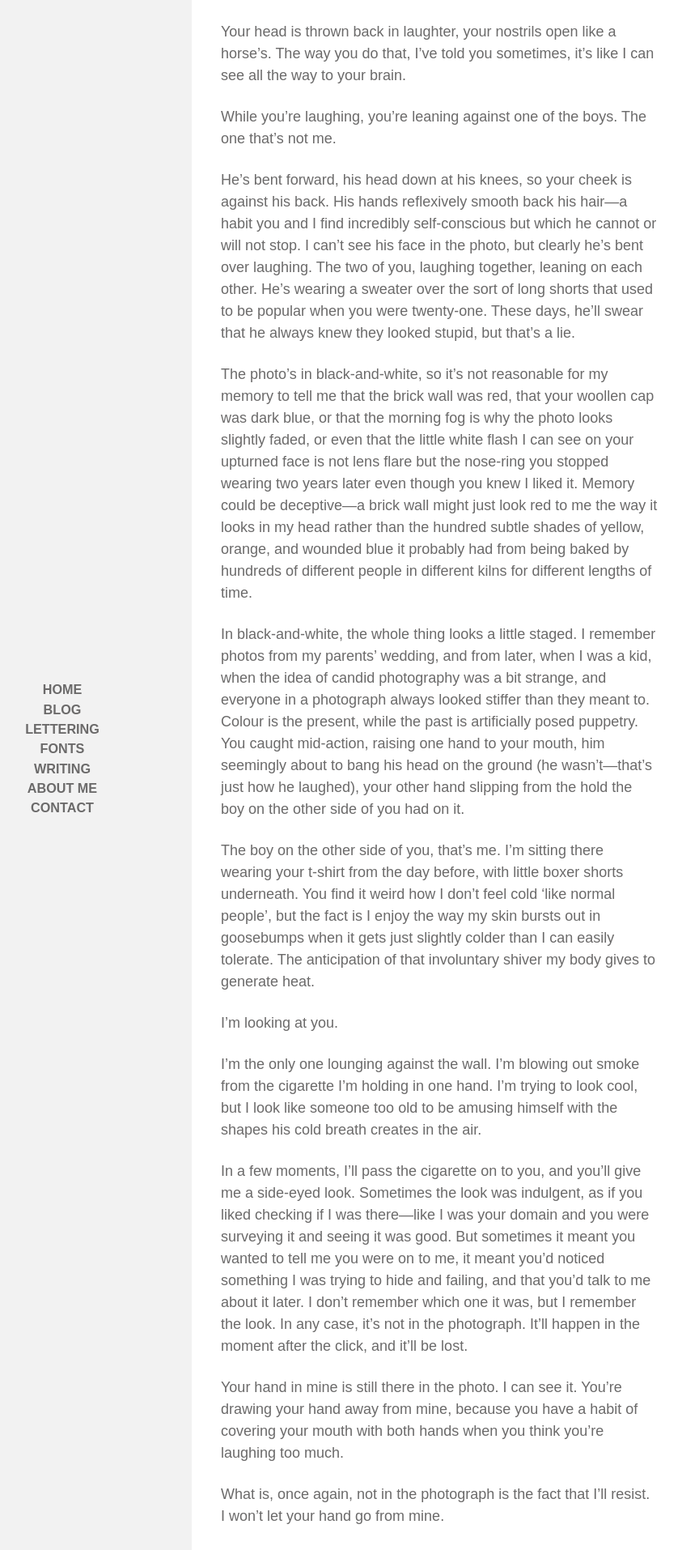
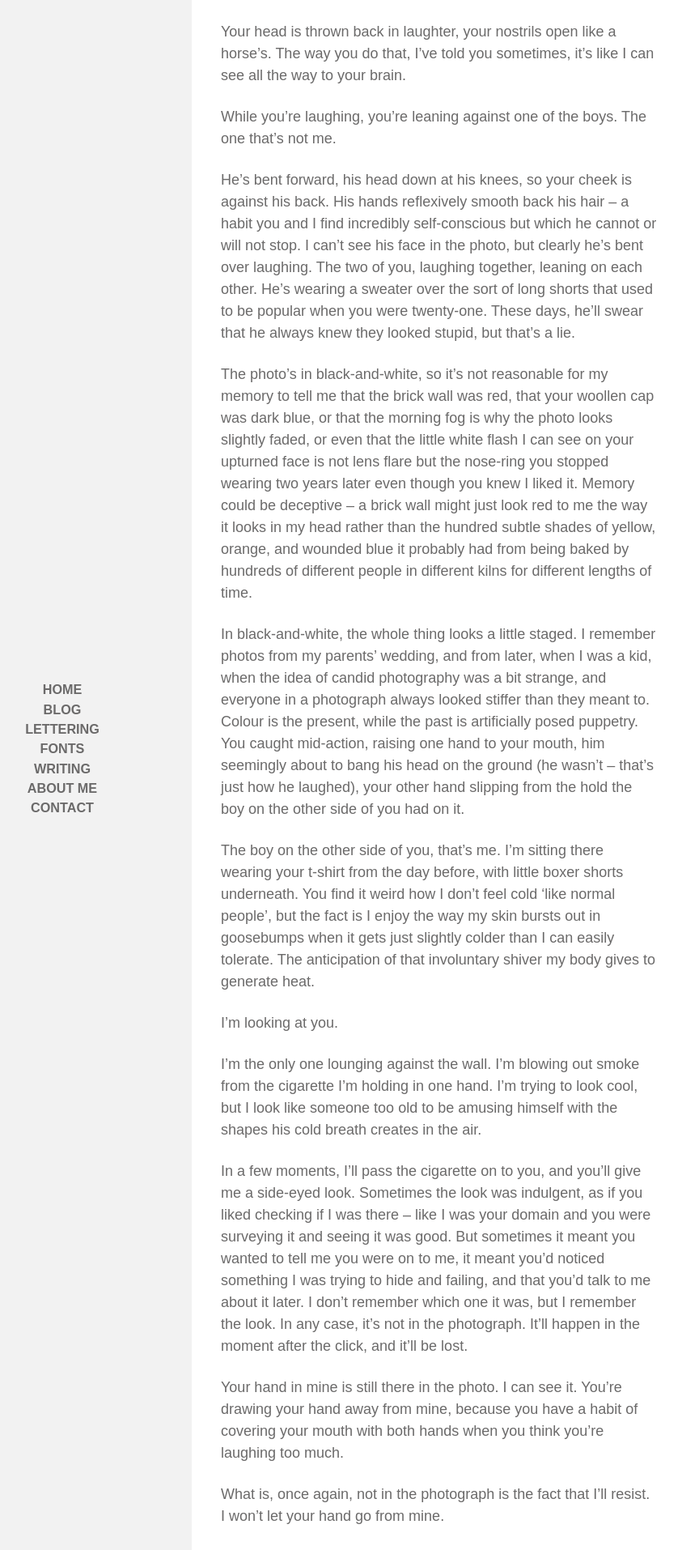
Before and after one commit to adityabidikar/adityabidikar.github.io, a Jekyll site: the page built from _posts/2019-02-10-a-photograph-of-you.md, in a window 1280 px wide. Shown: the part 499-2413 px from the top of the page at 81% size, without its empty margins (83-926 px from the left). Built offline with Jekyll 4.4.1, drawn with Linux system fonts in a browser that asks for light colours; nearby versions of some CDN libraries; some web fonts are replaced; some of the changed text lies outside the part shown.

Commit message:
Update 2019-02-10-a-photograph-of-you.md

```diff
--- a/_posts/2019-02-10-a-photograph-of-you.md
+++ b/_posts/2019-02-10-a-photograph-of-you.md
@@ -16,11 +16,11 @@ Your head is thrown back in laughter, your nostrils open like a horse’s. The w
 
 While you’re laughing, you’re leaning against one of the boys. The one that’s not me.
 
-He’s bent forward, his head down at his knees, so your cheek is against his back. His hands reflexively smooth back his hair—a habit you and I find incredibly self-conscious but which he cannot or will not stop. I can’t see his face in the photo, but clearly he’s bent over laughing. The two of you, laughing together, leaning on each other. He’s wearing a sweater over the sort of long shorts that used to be popular when you were twenty-one. These days, he’ll swear that he always knew they looked stupid, but that’s a lie.
+He’s bent forward, his head down at his knees, so your cheek is against his back. His hands reflexively smooth back his hair – a habit you and I find incredibly self-conscious but which he cannot or will not stop. I can’t see his face in the photo, but clearly he’s bent over laughing. The two of you, laughing together, leaning on each other. He’s wearing a sweater over the sort of long shorts that used to be popular when you were twenty-one. These days, he’ll swear that he always knew they looked stupid, but that’s a lie.
 
-The photo’s in black-and-white, so it’s not reasonable for my memory to tell me that the brick wall was red, that your woollen cap was dark blue, or that the morning fog is why the photo looks slightly faded, or even that the little white flash I can see on your upturned face is not lens flare but the nose-ring you stopped wearing two years later even though you knew I liked it. Memory could be deceptive—a brick wall might just look red to me the way it looks in my head rather than the hundred subtle shades of yellow, orange, and wounded blue it probably had from being baked by hundreds of different people in different kilns for different lengths of time.
+The photo’s in black-and-white, so it’s not reasonable for my memory to tell me that the brick wall was red, that your woollen cap was dark blue, or that the morning fog is why the photo looks slightly faded, or even that the little white flash I can see on your upturned face is not lens flare but the nose-ring you stopped wearing two years later even though you knew I liked it. Memory could be deceptive – a brick wall might just look red to me the way it looks in my head rather than the hundred subtle shades of yellow, orange, and wounded blue it probably had from being baked by hundreds of different people in different kilns for different lengths of time.
 
-In black-and-white, the whole thing looks a little staged. I remember photos from my parents’ wedding, and from later, when I was a kid, when the idea of candid photography was a bit strange, and everyone in a photograph always looked stiffer than they meant to. Colour is the present, while the past is artificially posed puppetry. You caught mid-action, raising one hand to your mouth, him seemingly about to bang his head on the ground (he wasn’t—that’s just how he laughed), your other hand slipping from the hold the boy on the other side of you had on it.
+In black-and-white, the whole thing looks a little staged. I remember photos from my parents’ wedding, and from later, when I was a kid, when the idea of candid photography was a bit strange, and everyone in a photograph always looked stiffer than they meant to. Colour is the present, while the past is artificially posed puppetry. You caught mid-action, raising one hand to your mouth, him seemingly about to bang his head on the ground (he wasn’t – that’s just how he laughed), your other hand slipping from the hold the boy on the other side of you had on it.
 
 The boy on the other side of you, that’s me. I’m sitting there wearing your t-shirt from the day before, with little boxer shorts underneath. You find it weird how I don’t feel cold ‘like normal people’, but the fact is I enjoy the way my skin bursts out in goosebumps when it gets just slightly colder than I can easily tolerate. The anticipation of that involuntary shiver my body gives to generate heat.
 
@@ -28,12 +28,12 @@ I’m looking at you.
 
 I’m the only one lounging against the wall. I’m blowing out smoke from the cigarette I’m holding in one hand. I’m trying to look cool, but I look like someone too old to be amusing himself with the shapes his cold breath creates in the air.
 
-In a few moments, I’ll pass the cigarette on to you, and you’ll give me a side-eyed look. Sometimes the look was indulgent, as if you liked checking if I was there—like I was your domain and you were surveying it and seeing it was good. But sometimes it meant you wanted to tell me you were on to me, it meant you’d noticed something I was trying to hide and failing, and that you’d talk to me about it later. I don’t remember which one it was, but I remember the look. In any case, it’s not in the photograph. It’ll happen in the moment after the click, and it’ll be lost.
+In a few moments, I’ll pass the cigarette on to you, and you’ll give me a side-eyed look. Sometimes the look was indulgent, as if you liked checking if I was there – like I was your domain and you were surveying it and seeing it was good. But sometimes it meant you wanted to tell me you were on to me, it meant you’d noticed something I was trying to hide and failing, and that you’d talk to me about it later. I don’t remember which one it was, but I remember the look. In any case, it’s not in the photograph. It’ll happen in the moment after the click, and it’ll be lost.
 
 Your hand in mine is still there in the photo. I can see it. You’re drawing your hand away from mine, because you have a habit of covering your mouth with both hands when you think you’re laughing too much.
 
 What is, once again, not in the photograph is the fact that I’ll resist. I won’t let your hand go from mine.
 
-You’ll pause in your laughter and look at me quizzically. There’ll be something in your look, a bit haunted—I won’t say a thing, just not let go. You’ll be nonplussed, and I won’t be able to tell you what I’m thinking. Then slowly, your eyes holding mine to task, you’ll pull away. Finger by finger, your hand will slip from mine.
+You’ll pause in your laughter and look at me quizzically. There’ll be something in your look, a bit haunted – I won’t say a thing, just not let go. You’ll be nonplussed, and I won’t be able to tell you what I’m thinking. Then slowly, your eyes holding mine to task, you’ll pull away. Finger by finger, your hand will slip from mine.
 
 In a few seconds, I’ll smile and pass you the cigarette, but before that, there’ll just be your pinky finger hooked into mine. You’ll hold it there for a moment, but then, you’ll shake your head, and you’ll disengage.
```
